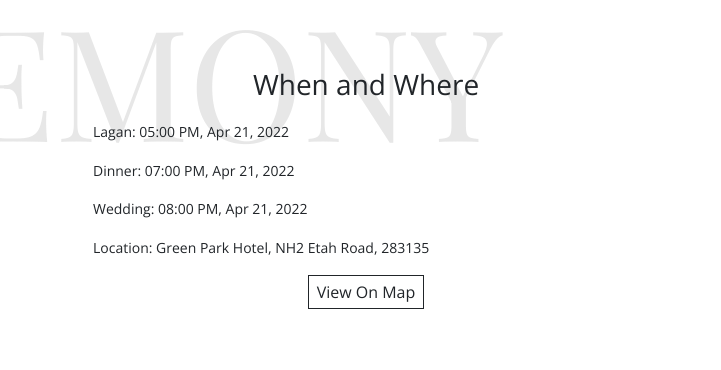
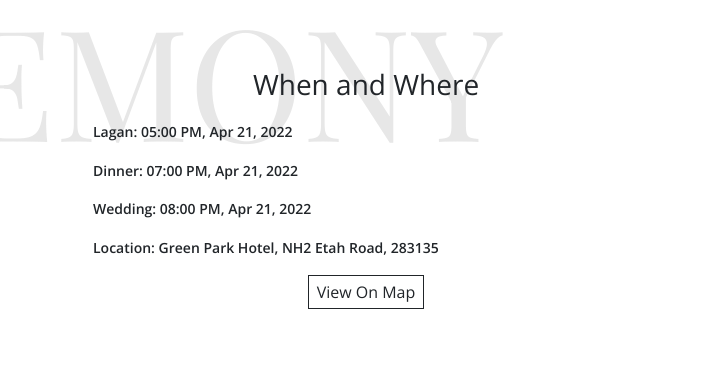
Before and after one commit to shilendra-yadav/invitation, a plain HTML site: page index.html in a window 1280 px wide. Shown: the part 4225-4595 px from the top of the page, 559-1280 px from the left. Drawn offline with nearby package versions, Linux system fonts and the light colour scheme; a script that the page names is missing; a web font is replaced by a local one.

Commit message:
Update main.css

```diff
--- a/main.css
+++ b/main.css
@@ -208,7 +208,7 @@ a:hover {
 	font-size: 14px;
 	color: #000;
 }
-.accordion_body .align-items-center {
+.accordion__body .align-items-center {
 	font-weight: 600;
 }
 
```
